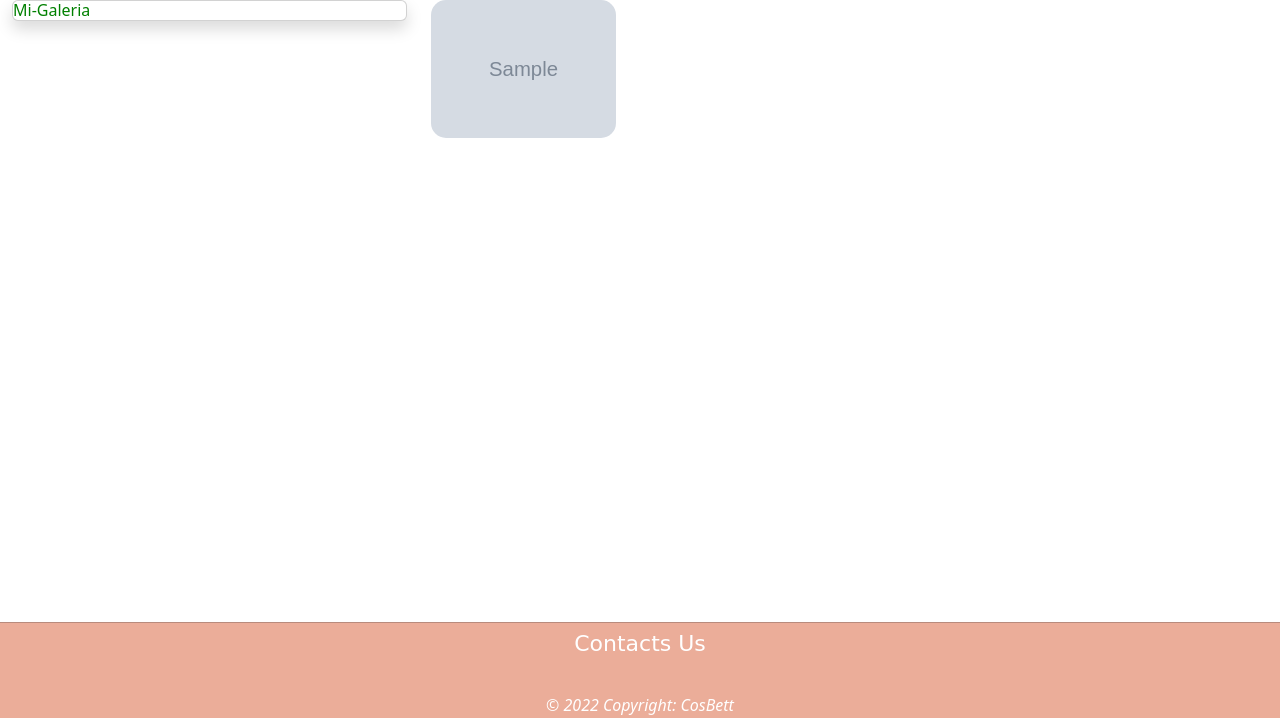
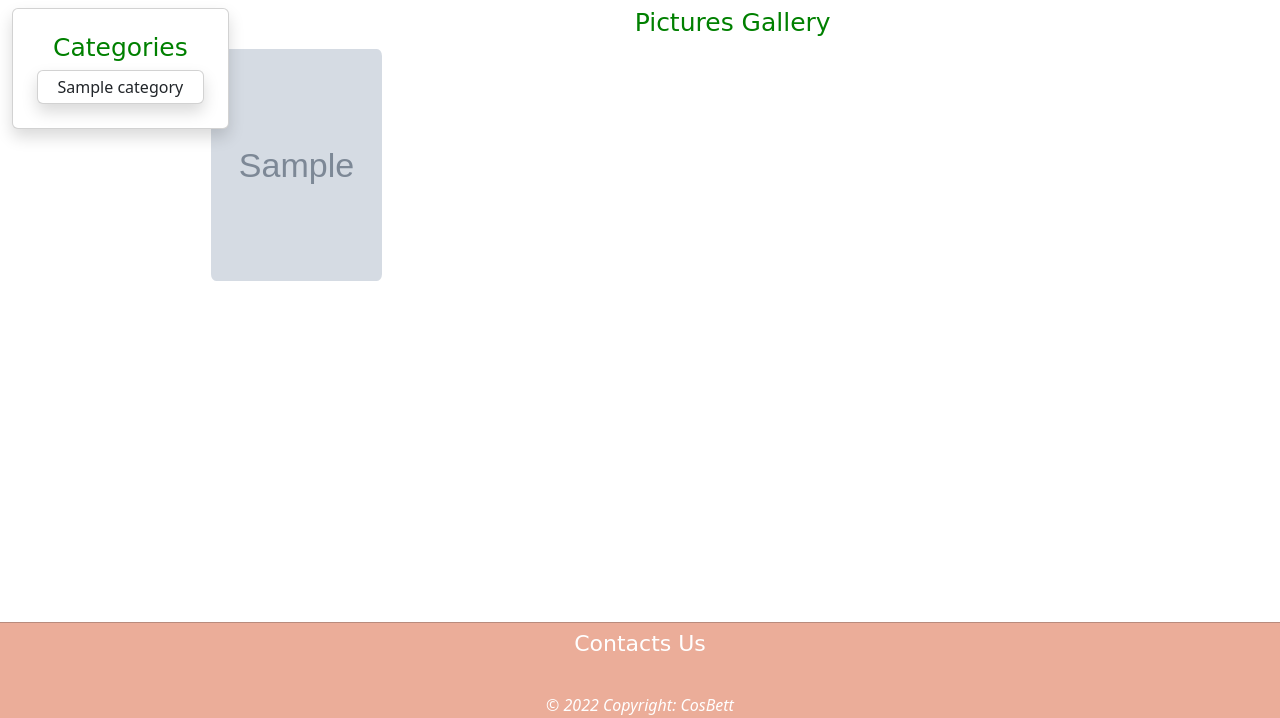
Before and after one commit to CosBett/Mi-Galeria, a Django app: page / in a window 1280 px wide. Shown: the part 82-800 px from the top of the page. Run offline with Django 4.2, Linux system fonts and the light colour scheme; tables that the repository leaves empty hold one stand-in row (values such as "Sample post"); grey boxes marked "Sample" are stand-in pictures; some libraries are stand-ins or nearby versions.

Commit message:
styling homepage image display

```diff
--- a/photos/templates/all-photos/base.html
+++ b/photos/templates/all-photos/base.html
@@ -18,16 +18,27 @@
 </head>
 
 <body>
-  {% include 'navbar.html' %}
-  <div class="row container">
-    <div class="col-md-4">
-      <div class="card shadow">
-        <h1>Mi-Galeria</h1>
+  <div class="mb-2"> {% include 'navbar.html' %}
+
+  </div>
+  <div class="row container-fluid">
+    <div class="col-md-2 ">
+      <div class="card shadow position-fixed text-center p-4">
+        <h1 class="px-3" style="font-family: 'Lobster', cursive; font-size: 25px;text-align: center;margin-bottom: 2%;">Categories</h2>
+          <ul>
+            {% for category in all_categories %}
+            <li>
+              <div class="card p-1 mt-1 d-flex justify-content-center shadow ">
+                <a href="/category/{{category.name}}">{{category.name}}</a>
+              </div>
+            </li>
+            {% endfor %}
+          </ul>
       </div>
     </div>
-    <div class="col-md-8">
-      {% block content %} {% endblock %}
-    </div>
+    <div class="col-md-10 ">
+      <h1 style="font-family: 'Lobster', cursive; font-size: 25px;text-align: center;margin-bottom: 1%;">Pictures Gallery </h1>
+      {% block content %} {% endblock %} </div>
   </div>
   {% include 'footer.html' %}
   <script src="https://ajax.googleapis.com/ajax/libs/jquery/3.2.1/jquery.min.js"></script>
--- a/photos/templates/all-photos/index.html
+++ b/photos/templates/all-photos/index.html
@@ -1,15 +1,16 @@
 {%extends 'all-photos/base.html'%} {% block content %} {{block.super}}
-<div class="row">
+<div class="row overflow-auto" style="height:70vh;">
   {%for image in all_images%}
-  <div class="col-md-3">
-    <img data-bs-toggle="modal" data-bs-target="#exampleModal" src="{{image.image.url}}" alt="{{image.name}}" style="width:30vw;border-radius: 15px;">
+  <div class="col-md-2 col-sm-4 p-0 ">
+    <div class="card-columns" style="padding: 1%; border-radius: 15px;height: fit-content;">
+      <img data-bs-toggle="modal" data-bs-target="#exampleModal" src="{{image.image.url}}" alt="{{image.name}}" style="object-fit: coverwidth;height: 29vh;border-radius: 3%; margin-bottom: 0;" id="img_poster">
+    </div>
     <div class="modal-dialog modal-dialog-centered">
       <div class="modal fade" id="exampleModal" tabindex="-1" aria-labelledby="exampleModalLabel" aria-hidden="true">
         <div class="modal-dialog modal-dialog modal-dialog-centered modal-dialog-scrollable">
           <div class="modal-content">
             <div class="modal-header">
               <h5 class="modal-title" id="exampleModalLabel">{{image.name}}</h5>
-
               <button type="button" class="btn-close" data-bs-dismiss="modal" aria-label="Close"><i class="fa-solid fa-xmark fa-lg   fa-2x"></i></button>
             </div>
             <div class="modal-body">
--- a/photos/templates/navbar.html
+++ b/photos/templates/navbar.html
@@ -1,4 +1,4 @@
-<nav class="navbar navbar-expand-lg" id="navbar" style="background-color:#EBAD99;">
+<nav class="navbar navbar-expand-lg " id="navbar" style="background-color:#EBAD99;">
   <div class="container-fluid">
     <a class="navbar-brand" href="#"><span style="color:black;font-family: 'Lobster', cursive;font-size: 37px;font-weight: 800;">Mi</span><span style="color:#115512; font-size: larger;font-weight: 500;">&nbsp-</span><span style="color:white;font-family: 'Lobster', cursive;font-size: 27px;font-weight: 800;"> Galeria</span>
      </a>
--- a/photos/views.py
+++ b/photos/views.py
@@ -5,8 +5,8 @@
 def index(request):
     all_images = Image.objects.all()
     all_locations = Location.objects.all()
-
-    homepage ={"all_images": all_images, 'all_locations':all_locations}
+    all_categories = Category.objects.all()
+    homepage ={"all_images": all_images, 'all_locations':all_locations, 'all_categories':all_categories}
     return render(request, 'all-photos/index.html', homepage)
 
 def img_location(request,location):
--- a/static/css/base.css
+++ b/static/css/base.css
@@ -1,3 +1,9 @@
 h1 {
   color: green;
 }
+
+
+/* img {
+  max-height: 5%;
+  width: 10%;
+} */
```
